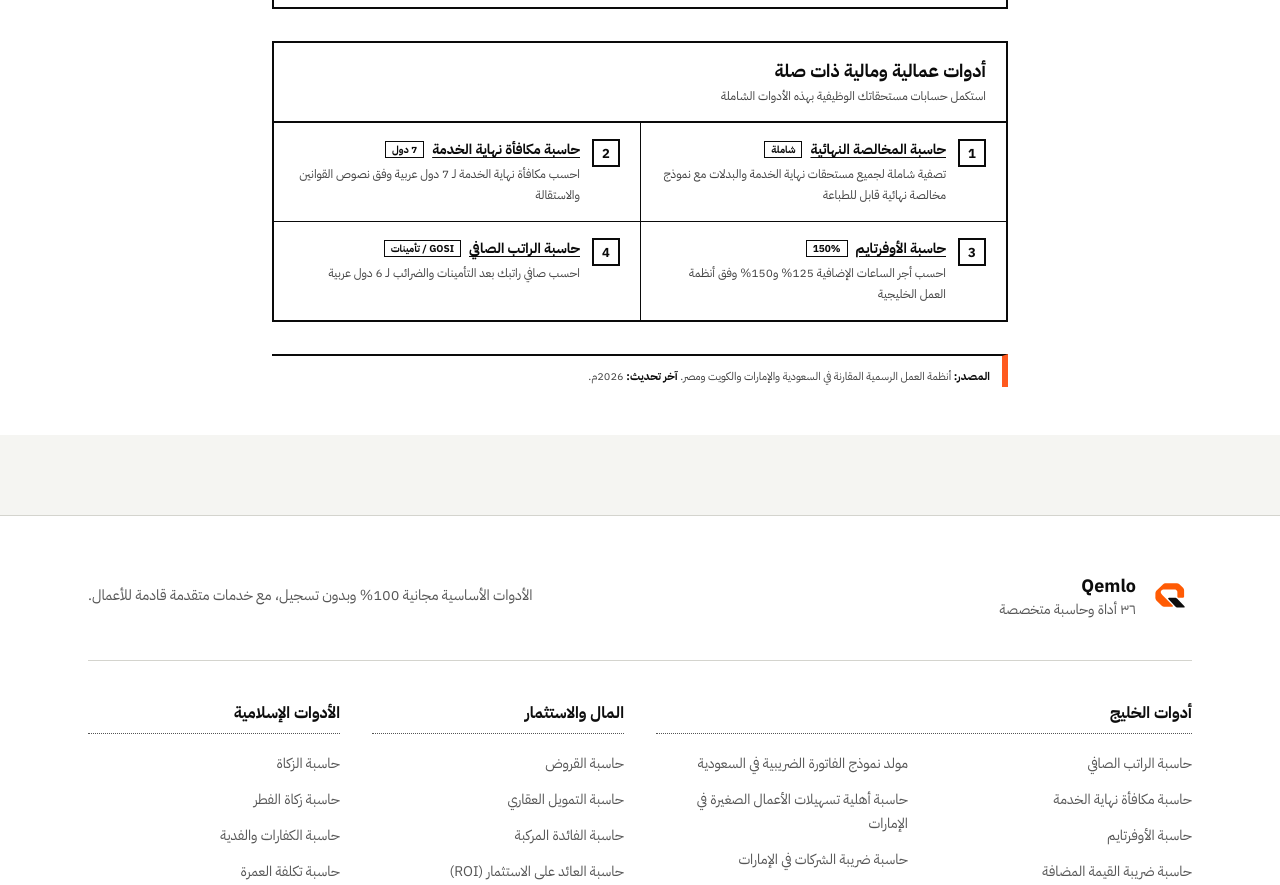
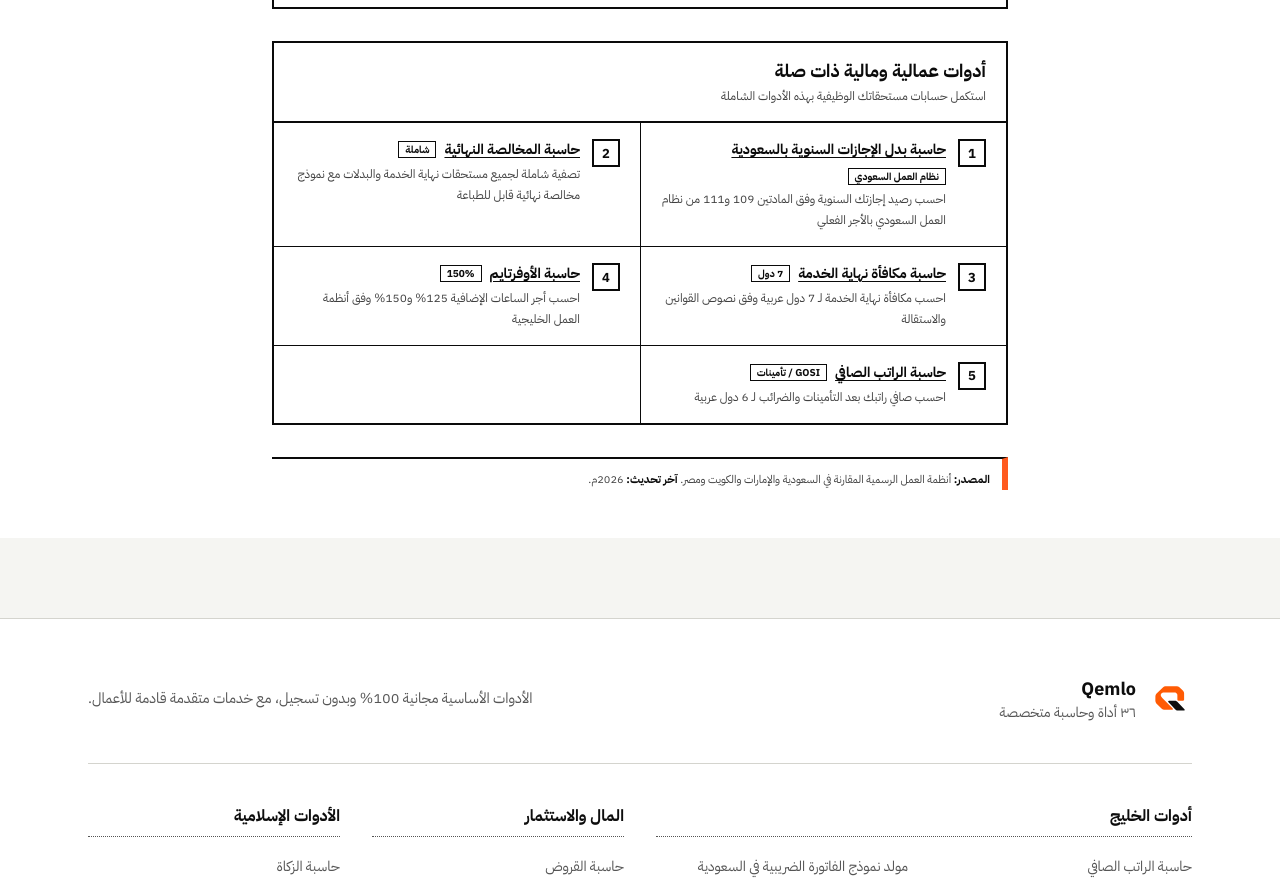
Before and after one commit to MAHMADzubair/arabic-tools, a Next.js app: page /annual-leave-calculator in a window 1280 px wide. Shown: the part 3020-3905 px from the top of the page. Built offline with nearby package versions, Linux system fonts and the light colour scheme; no server answers.

Commit message:
fix(seo): eliminate internal trailing-slash redirects and complete Saudi/UAE hub interlinking

```diff
--- a/app/annual-leave-calculator/page.js
+++ b/app/annual-leave-calculator/page.js
@@ -120,6 +120,12 @@ const LAWS = [
 ];
 
 const RELATED = [
+  {
+    href: "/ar/sa/annual-leave-calculator",
+    title: "حاسبة بدل الإجازات السنوية بالسعودية",
+    desc: "احسب رصيد إجازتك السنوية وفق المادتين 109 و111 من نظام العمل السعودي بالأجر الفعلي",
+    badge: "نظام العمل السعودي",
+  },
   {
     href: "/ar/sa/final-settlement-calculator",
     title: "حاسبة المخالصة النهائية",
--- a/app/ar/[country]/page.js
+++ b/app/ar/[country]/page.js
@@ -175,6 +175,22 @@ const COUNTRY_HUBS = {
           "احتساب VAT: 15%، 0%، معفاة، خارج النطاق",
           "فحص مبدئي لاكتمال الحقول المطلوبة",
           "نموذج قابل للطباعة — إرشادي وليس معتمداً رسمياً",
+        ],
+      },
+      {
+        id: "saudi-quotation-generator",
+        nameAr: "مولد عرض السعر في السعودية",
+        nameEn: "Saudi Quotation Generator",
+        icon: "📋",
+        badge: "Business 2026",
+        badgeColor: "bg-indigo-50 text-indigo-700 border-indigo-200 font-bold",
+        href: "/ar/sa/quotation-generator",
+        desc: "أنشئ عرض سعر احترافي بالعربية والإنجليزية مع إضافة المنتجات والخدمات والخصومات وضريبة القيمة المضافة 15% وشروط الدفع للطباعة المباشرة.",
+        highlights: [
+          "توليد عروض أسعار بالعربية والإنجليزية",
+          "احتساب ضريبة القيمة المضافة 15% ZATCA",
+          "شروط الدفع والتسليم وفترة الصلاحية",
+          "تصدير وطباعة نموذج عرض سعر جاهز للعميل",
         ],
       },
     ],
@@ -435,6 +451,54 @@ const COUNTRY_HUBS = {
           "مبني على قرارات وزارة المالية والهيئة الاتحادية للضرائب المحدثة",
         ],
       },
+      {
+        id: "uae-quotation-generator",
+        nameAr: "مولد عرض السعر في الإمارات",
+        nameEn: "UAE Quotation Generator",
+        icon: "📋",
+        badge: "Business 2026",
+        badgeColor: "bg-indigo-50 text-indigo-700 border-indigo-200 font-bold",
+        href: "/ar/ae/quotation-generator",
+        desc: "أنشئ عرض سعر احترافي بالعربية والإنجليزية في الإمارات مع حساب VAT 5% وخصومات وشروط دفع للطباعة المباشرة.",
+        highlights: [
+          "توليد عروض أسعار ثنائية اللغة (عربي / إنجليزي)",
+          "احتساب ضريبة القيمة المضافة 5% الرسمية FTA",
+          "تحديد شروط الدفع والتحويل البنكي والتسليم",
+          "نموذج احترافي قابل للطباعة والحفظ PDF",
+        ],
+      },
+      {
+        id: "uae-vat-invoice-generator",
+        nameAr: "مولد الفاتورة الضريبية في الإمارات",
+        nameEn: "UAE VAT Tax Invoice Generator",
+        icon: "🧾",
+        badge: "FTA VAT 5%",
+        badgeColor: "bg-purple-50 text-purple-700 border-purple-200 font-bold",
+        href: "/ar/ae/vat-invoice-generator",
+        desc: "أنشئ نموذج فاتورة ضريبية إماراتية قابل للطباعة: فاتورة كاملة أو مبسطة مع احتساب 5% VAT وحقول TRN وفق متطلبات FTA.",
+        highlights: [
+          "دعم الفاتورة الضريبية الكاملة والمبسطة",
+          "احتساب ضريبة القيمة المضافة 5% والأصناف الصفرية",
+          "حقول الرقم الضريبي TRN وبيانات المورد والمشتري",
+          "نموذج جاهز للطباعة والحفظ بصيغة PDF",
+        ],
+      },
+      {
+        id: "uae-purchase-order-generator",
+        nameAr: "مولد أمر الشراء في الإمارات (PO)",
+        nameEn: "UAE Purchase Order Generator",
+        icon: "📦",
+        badge: "Business PO",
+        badgeColor: "bg-indigo-50 text-indigo-700 border-indigo-200 font-bold",
+        href: "/ar/ae/purchase-order-generator",
+        desc: "أنشئ أمر شراء رسمي ومعتمد بالعربية والإنجليزية مع بيانات المورد والبنود والكميات والأسعار وضريبة VAT وشروط التسليم.",
+        highlights: [
+          "أمر شراء ثنائي اللغة PO بالعربية والإنجليزية",
+          "جدول بنود تفصيلي مع احتساب VAT 5% التقديرية",
+          "شروط التوريد ومكان التسليم والدفع",
+          "نموذج معتمد وقابل للطباعة أو الحفظ كملف PDF",
+        ],
+      },
     ],
     upcomingTool: {
       tag: "أداة مقبلة — قيد التطوير",
@@ -662,7 +726,7 @@ export default async function CountryPage({ params }) {
               return (
                 <a
                   key={code}
-                  href={`/ar/${code}/`}
+                  href={`/ar/${code}`}
                   className={`flex shrink-0 items-center gap-1.5 rounded-full border px-3 py-1 text-xs font-bold transition-all ${
                     isActive
                       ? "border-brand bg-brand text-white shadow-sm"
--- a/app/ar/sa/annual-leave-calculator/page.js
+++ b/app/ar/sa/annual-leave-calculator/page.js
@@ -135,7 +135,7 @@ export default function SaudiAnnualLeavePage() {
               الرئيسية
             </Link>
             <span>›</span>
-            <Link href="/ar/sa/" className="hover:text-brand transition-colors">
+            <Link href="/ar/sa" className="hover:text-brand transition-colors">
               🇸🇦 أدوات السعودية
             </Link>
             <span>›</span>
@@ -297,6 +297,20 @@ export default function SaudiAnnualLeavePage() {
                 </div>
                 <span className="text-brand font-bold">←</span>
               </Link>
+
+              <Link
+                href="/annual-leave-calculator"
+                className="group flex items-center justify-between rounded-xl border border-brand-border p-3.5 hover:border-brand hover:bg-brand-surface/30 transition-all sm:col-span-2"
+              >
+                <div className="flex items-center gap-2.5">
+                  <span className="text-xl">🌐</span>
+                  <div>
+                    <p className="text-sm font-bold text-ink group-hover:text-brand">حاسبة بدل الإجازات لعدة دول</p>
+                    <p className="text-[11px] text-ink-muted">احسب رصيد الإجازات السنوية لموظفي الإمارات والكويت ومصر</p>
+                  </div>
+                </div>
+                <span className="text-brand font-bold">←</span>
+              </Link>
             </div>
           </div>
         </section>
--- a/app/ar/sa/final-settlement-calculator/page.js
+++ b/app/ar/sa/final-settlement-calculator/page.js
@@ -231,7 +231,7 @@ export default function FinalSettlementPage() {
         <nav className="fp-wrap fp-crumb" aria-label="مسار التنقل">
           <ol>
             <li><Link href="/">الرئيسية</Link></li>
-            <li><Link href="/ar/sa/">أدوات السعودية</Link></li>
+            <li><Link href="/ar/sa">أدوات السعودية</Link></li>
             <li aria-current="page">حاسبة المخالصة النهائية</li>
           </ol>
         </nav>
--- a/app/salary-calculator/uae/page.js
+++ b/app/salary-calculator/uae/page.js
@@ -119,6 +119,11 @@ export default function UaeSalaryPage() {
         disclaimer="هذه الأداة استرشادية تقديرية — راجع قسم الموارد البشرية أو وزارة MOHRE لأرقام دقيقة."
       />
       <ToolGuideSection {...guideData} />
+      <div className="mx-auto max-w-2xl px-4 mt-4 text-center">
+        <a href="/ar/ae" className="text-blue-600 hover:underline text-sm font-semibold" title="أدوات وحاسبات الإمارات">
+          🇦🇪 تصفح جميع حاسبات وأدوات الإمارات 2026 ←
+        </a>
+      </div>
     </div>
   );
 }
```
Also changed, not shown: 1 other file (tests, documents, lock files or other folders).
